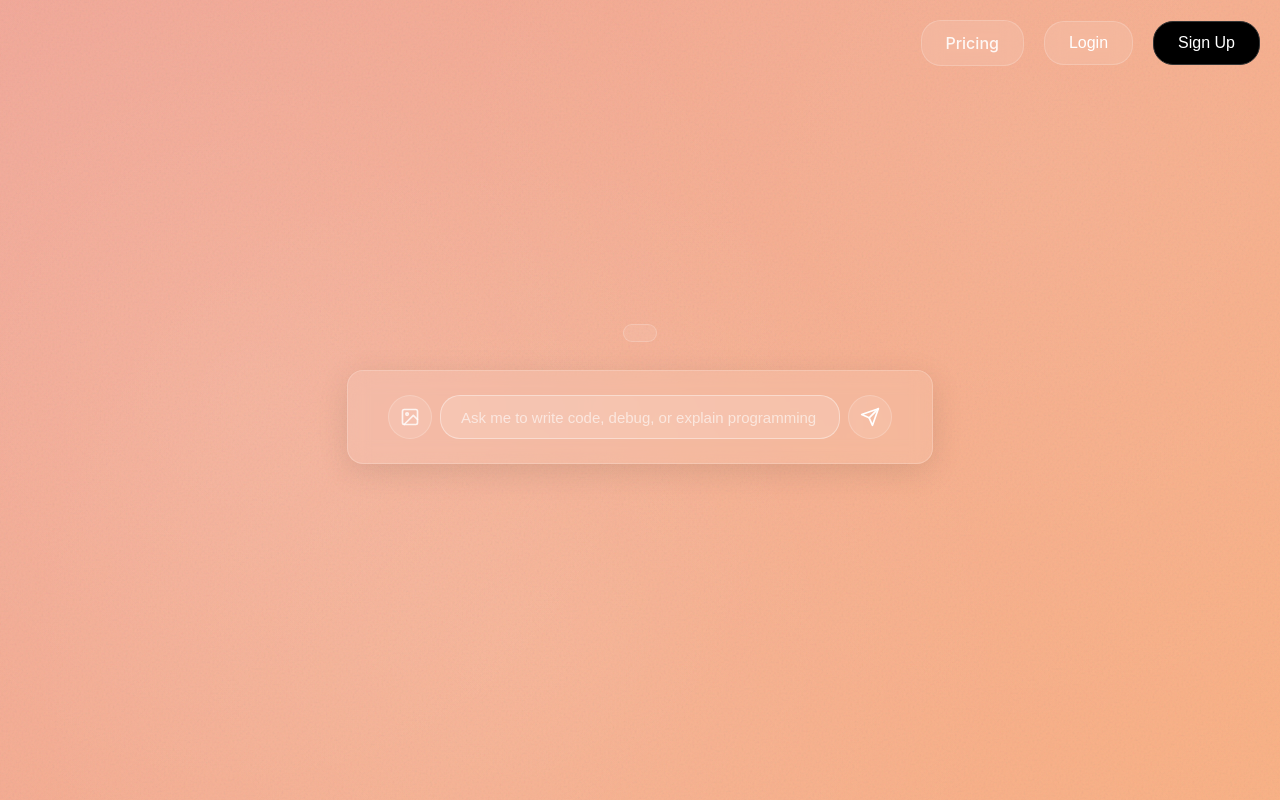
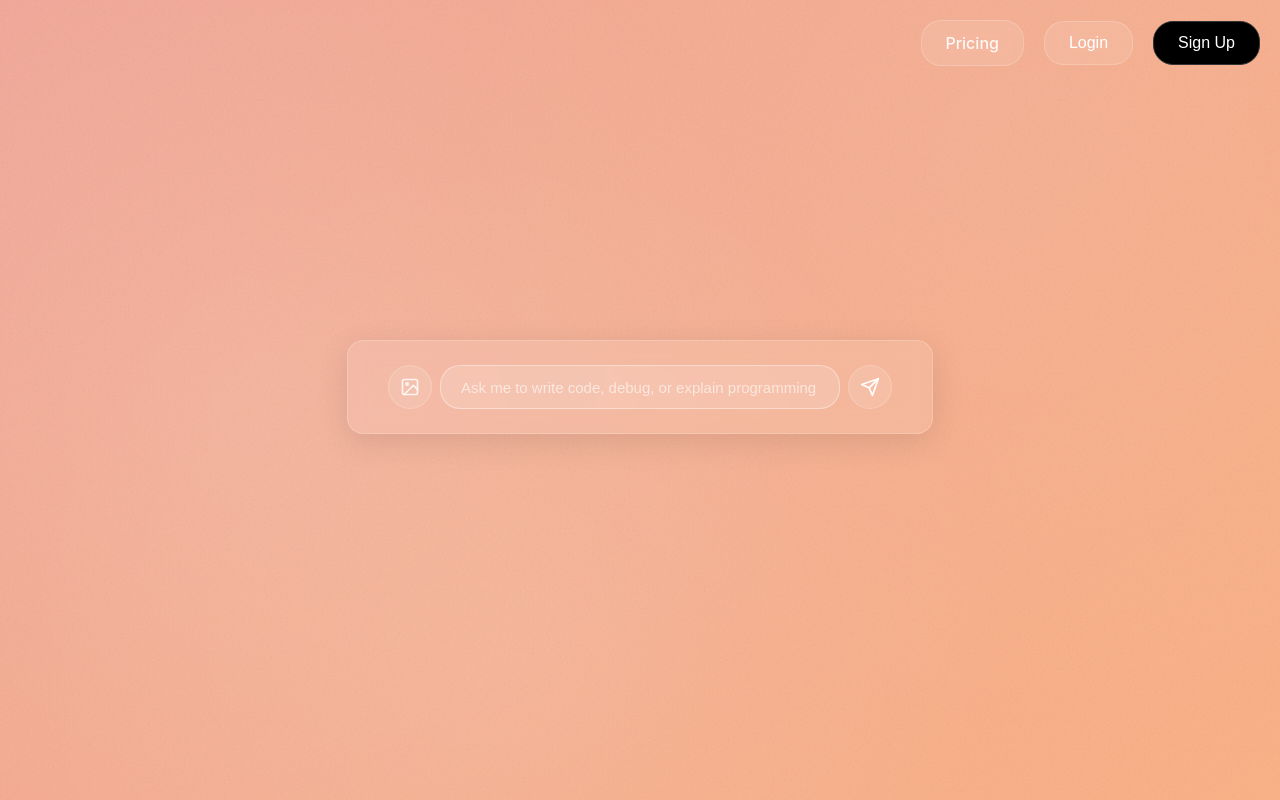
Before and after one commit to JesseOrSomething/ZenCode, a plain HTML site: page index.html in a window 1280 px wide. Drawn offline with Linux system fonts and the light colour scheme.

Commit message:
Remove question counter element entirely and ensure it never shows

```diff
--- a/index.html
+++ b/index.html
@@ -41,9 +41,6 @@
             <div class="input-container">
                 <div class="input-field">
                     <div class="input-area">
-                        <div class="question-counter" id="questionCounter" style="display: none;">
-                            <span id="questionCountText" style="display: none;">Questions remaining: 3</span>
-                        </div>
                         <div class="input-wrapper">
                             <input type="file" id="imageUpload" accept="image/*" style="display: none;" />
                             <button id="imageButton" class="image-button" title="Upload image">
@@ -142,7 +139,7 @@
                     window.location.href = 'pricing.html';
                 }
             } else {
-                // User is not authenticated - show login/signup buttons and question counter
+                // User is not authenticated - show login/signup buttons
                 loginBtn.style.display = 'block';
                 signupBtn.style.display = 'block';
                 accountBtn.style.display = 'none';
@@ -153,7 +150,7 @@
                 if (mobileLoginBtn) mobileLoginBtn.style.display = 'block';
                 if (mobileSignupBtn) mobileSignupBtn.style.display = 'block';
                 if (mobileAccountBtn) mobileAccountBtn.style.display = 'none';
-                if (questionCounter) questionCounter.style.display = 'block';
+                if (questionCounter) questionCounter.style.display = 'none';
             }
 
             // Add event listener for account button
```
